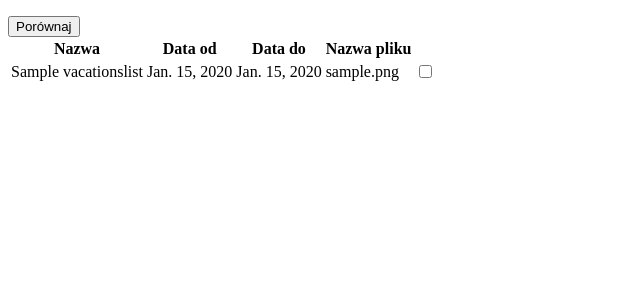
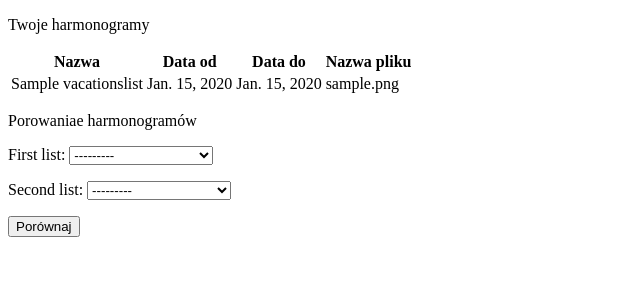
Before and after one commit to jatomczak/aplikacja, a Django app: page /harmonogram/list in a window 1280 px wide. Shown: the top 300 px of the page, without its empty margins (0-640 px from the left). Run offline with Django 3.2, Linux system fonts and the light colour scheme; a user stored in the database is signed in; tables that the repository leaves empty hold one stand-in row (values such as "Sample post"); some libraries are stand-ins or nearby versions.

Commit message:
porownanie dwoch list, zmieniono formatke, uzytkownik widzi tylko swoje listy

```diff
--- a/aplikacja_MAN/schedule/forms.py
+++ b/aplikacja_MAN/schedule/forms.py
@@ -43,3 +43,18 @@ class UploadFileForm(forms.ModelForm):
     class Meta:
         model = VacationsList
         fields = ('name', 'date_from', 'date_to', 'file')
+
+
+class UserModelChoiceField(forms.ModelChoiceField):
+    def label_from_instance(self, obj):
+        return obj.get_full_name()
+
+
+class CompareVacationsListForm(forms.Form):
+    first_list = UserModelChoiceField(queryset=None)
+    second_list = UserModelChoiceField(queryset=None)
+
+    def __init__(self, owner, *args, **kwargs):
+        super(CompareVacationsListForm, self).__init__(*args, **kwargs)
+        self.fields['first_list'].queryset = VacationsList.objects.filter(owner=owner)
+        self.fields['second_list'].queryset = VacationsList.objects.filter(owner=owner)
--- a/aplikacja_MAN/schedule/models.py
+++ b/aplikacja_MAN/schedule/models.py
@@ -25,6 +25,9 @@ class VacationsList(VacationTimeRangeModel):
     class Meta:
         unique_together = ('owner', 'name')
 
+    def get_full_name(self):
+        return self.name
+
 
 class VacationDetails(models.Model):
     vacation_date = models.DateField(default=timezone.now())
--- a/aplikacja_MAN/schedule/templates/compare_schedules.html
+++ b/aplikacja_MAN/schedule/templates/compare_schedules.html
@@ -1,7 +1,7 @@
 {% extends 'base.html' %}
 
 {%block content%}
-<p> Porowaniae harmonogramów</p>
+
 {{first_list}}
 {{second_list}}
 {% endblock %}
--- a/aplikacja_MAN/schedule/templates/schedule_list.html
+++ b/aplikacja_MAN/schedule/templates/schedule_list.html
@@ -2,25 +2,27 @@
 
 {%block content%}
 
-<p>{{message}}</p>
+<p>Twoje harmonogramy</p>
 <table>
     <th> Nazwa </th>
     <th> Data od </th>
     <th> Data do </th>
     <th> Nazwa pliku </th>
 
-    <form method="post">
-        {% csrf_token %}
     {% for list in all_lists%}
         <tr>
             <td>{{list.name}}</td>
             <td>{{list.date_from}}</td>
             <td>{{list.date_to}}</td>
             <td>{{list.file}}</td>
-                <td><input type="checkbox" name="{{list.name}}" value="{{list.name}}"> </td>
         </tr>
     {%endfor%}
+</table>
+
+<p> Porowaniae harmonogramów</p>
+<form action="{% url 'schedule:compare_schedules' %}", method="post">
+    {% csrf_token %}
+    {{form.as_p}}
     <button type="submit">Porównaj</button>
 </form>
-</table>
 {%endblock%}
--- a/aplikacja_MAN/schedule/urls.py
+++ b/aplikacja_MAN/schedule/urls.py
@@ -7,5 +7,5 @@ urlpatterns = [
     path('', views.home_view, name='home'),
     path('upload', views.upload_schedule, name='upload_schedule'),
     path('list', views.schedule_list, name='schedule_list'),
-    path('compare/<first_list>/<second_list>', views.schedules_compare, name='schedules_compare')
+    path('compare', views.schedules_compare, name='compare_schedules')
 ]
--- a/aplikacja_MAN/schedule/views.py
+++ b/aplikacja_MAN/schedule/views.py
@@ -1,6 +1,6 @@
 from django.shortcuts import render, redirect, HttpResponse, HttpResponseRedirect
 from django.contrib.auth.decorators import login_required
-from .forms import SelectTimeRangeForm, UploadFileForm
+from .forms import SelectTimeRangeForm, UploadFileForm, CompareVacationsListForm
 from .models import VacationsList
 from . import scripts
 from datetime import datetime, timedelta
@@ -64,23 +64,27 @@ def upload_schedule(request):
 
 
 def schedule_list(request):
+    form = CompareVacationsListForm(owner=request.user)
     vacations_list_all = VacationsList.objects.filter(owner=request.user)
     if request.method == 'POST':
         if len(request.POST) == 3:
             all_arguments = list(request.POST)
             first_list = all_arguments[1]
             second_list = all_arguments[2]
-            return redirect('schedule:schedules_compare', first_list=first_list, second_list=second_list)
+            return redirect('schedule:compare_schedules', first_list=first_list, second_list=second_list)
         else:
             return render(request, 'schedule_list.html', {
                 'all_lists': vacations_list_all,
                 'message': 'Wybierz dokładnie dwie listy'})
-    return render(request, 'schedule_list.html', {'all_lists': vacations_list_all})
+    return render(request, 'schedule_list.html', {
+        'form': form,
+        'all_lists': vacations_list_all
+    })
 
 
-def schedules_compare(request, first_list, second_list):
-    first_list = VacationsList.objects.get(owner=request.user, name=first_list)
-    second_list = VacationsList.objects.get(owner=request.user, name=second_list)
+def schedules_compare(request):
+    first_list = request.POST['first_list']
+    second_list = request.POST['second_list']
     return render(request, 'compare_schedules.html', {
         'first_list': first_list,
         'second_list': second_list,
```
Lines whose indentation alone changed are shown as unchanged.
